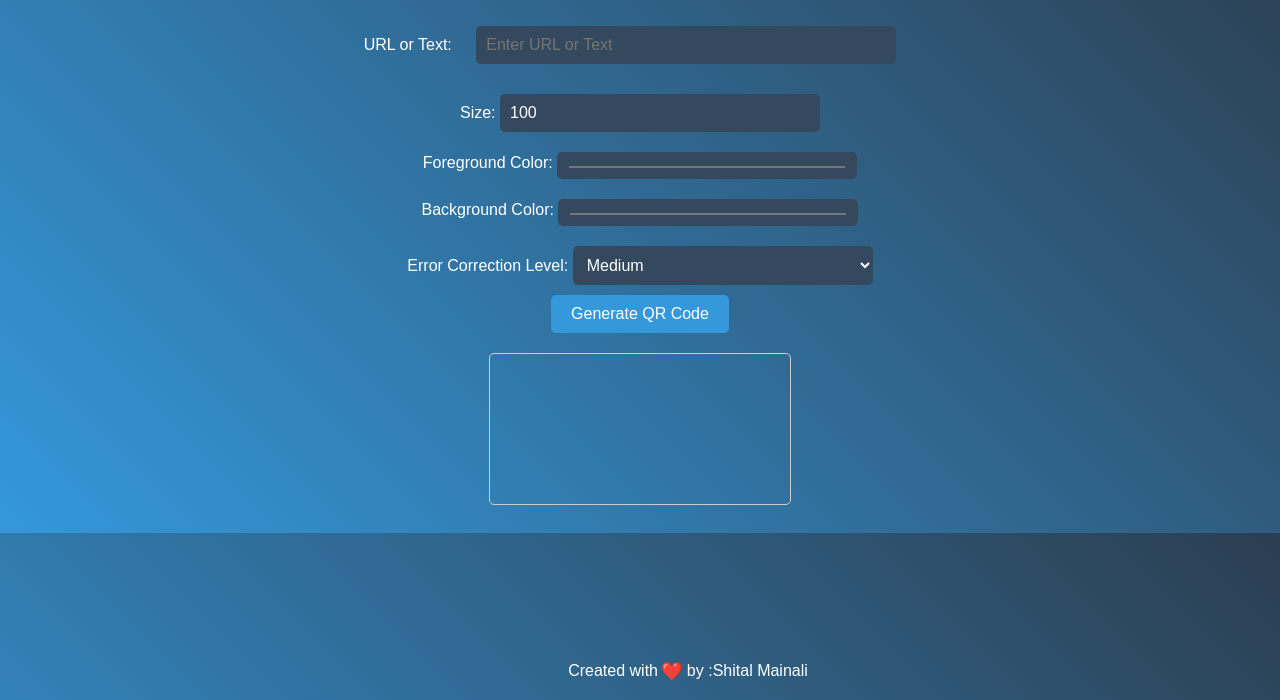
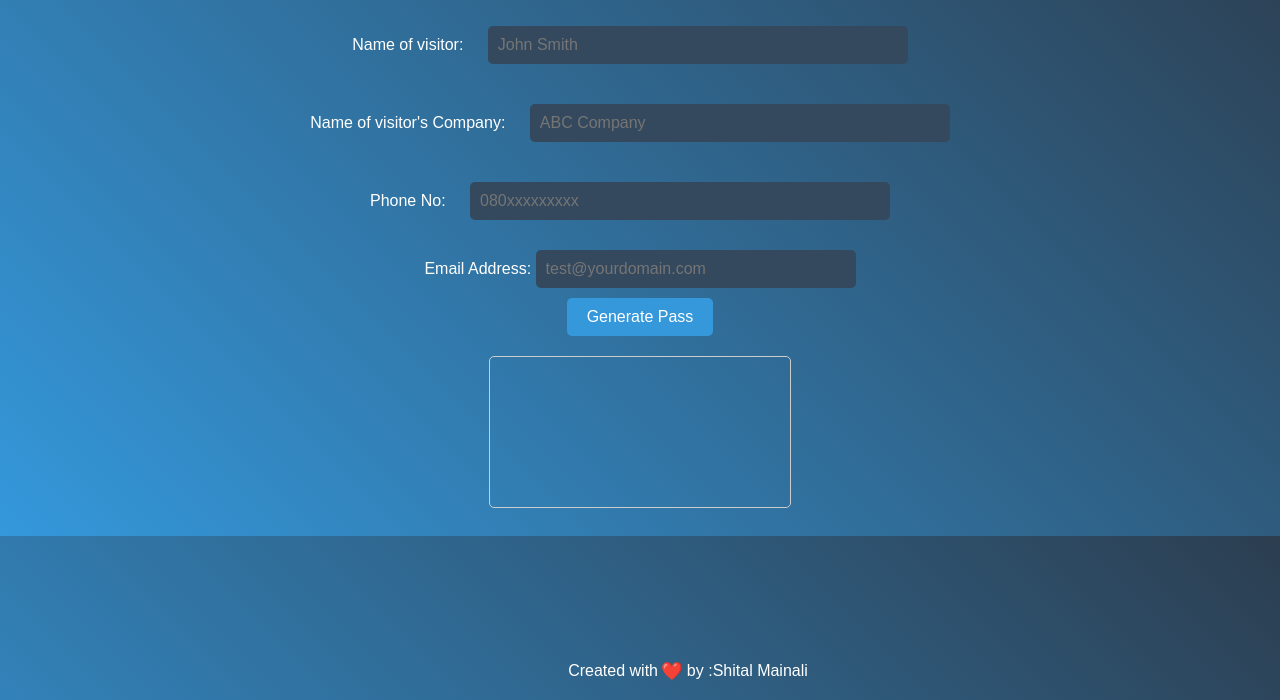
Before and after one commit to spiderb59/qrGenerator, a plain HTML site: page index.html in a window 1280 px wide. Shown: the part 100-800 px from the top of the page. Drawn offline with Linux system fonts and the light colour scheme.

Commit message:
created new form layout

```diff
--- a/index.html
+++ b/index.html
@@ -1,42 +1,36 @@
 <!DOCTYPE html>
-<html>
+<html lang="en">
 <head>
-	<meta charset="utf-8">
-	<meta name="viewport" content="width=device-width, initial-scale=1">
-	<title>QR Code Generator</title>
-	 <link rel="stylesheet" type="text/css" href="style.css">
+  <meta charset="UTF-8">
+  <meta name="viewport" content="width=device-width, initial-scale=1.0">
+  <title>Visitor Pass Generator</title>
+ 	<link rel="stylesheet" type="text/css" href="style.css">
 </head>
 <body>
-  <h1>QR Code Generator</h1>
-  <p id="success" class="success-message"></p>
-  <p id="error" class="error-message"></p>
-  <label for="qr-text">URL or Text:</label>
-  <input type="text" id="qr-text" placeholder="Enter URL or Text" class="input-field">
-  <br>
-  <label for="qr-size">Size:</label>
-  <input type="number" id="qr-size" min="100" max="500" value="100" class="input-field">
-  <br>
-  <label for="qr-color">Foreground Color:</label>
-  <input type="color" id="qr-color" value="#000000" class="input-field">
-  <br>
-  <label for="qr-background-color">Background Color:</label>
-  <input type="color" id="qr-background-color" value="#ffffff" class="input-field">
-  <br>
-  <label for="qr-error-correction">Error Correction Level:</label>
-  <select id="qr-error-correction" class="input-field">
-    <option value="L">Low</option>
-    <option value="M" selected>Medium</option>
-    <option value="Q">Quartile</option>
-    <option value="H">High</option>
-  </select>
-  <br>
-  <button onclick="generateQR()">Generate QR Code</button>
+   <h1>Visitor Pass Generator</h1>
+    <p id="success" class="success-message"></p>
+   <p id="error" class="error-message"></p>
+   <form>
+     <label for="visitor-name">Name of visitor:</label>
+     <input type="text" id="visitor-name" placeholder="John Smith" class="input-field" required><br>
+
+     <label for="visitor-company">Name of visitor's Company:</label>
+     <input type="text" id="visitor-company" placeholder="ABC Company" class="input-field" required><br>
+
+     <label for="visitor-phone">Phone No:</label>
+     <input type="text" id="visitor-phone" placeholder="080xxxxxxxxx" class="input-field" required><br>
+
+     <label for="visitor-email">Email Address:</label>
+     <input type="email" id="visitor-email" placeholder="test@yourdomain.com" class="input-field" required><br>
+   </form>
+    <button onclick="generateQR()">Generate Pass</button>
   <canvas id="qr-code"></canvas>
-  <a id="download-link" download="qr-code.png" style="display: none;"><button>Download Code</button></a>
+   <button id="download-link" download="qr-code.png" style="display: none;">Download Pass</button>
   <footer>
     Created with <span class="heart">❤️</span> by :<a href="https://me.shitalmainali.com.np/" target="_blank" style="color: #fff; text-decoration: none;">Shital Mainali</a>
   </footer>
 </body>
-	<script src="script.js"></script>
-	<script src="https://cdn.jsdelivr.net/npm/qrious"></script>
+
+<script src="test.js"></script>
+<script src="https://cdn.jsdelivr.net/npm/qrious"></script>
 </html>
```
